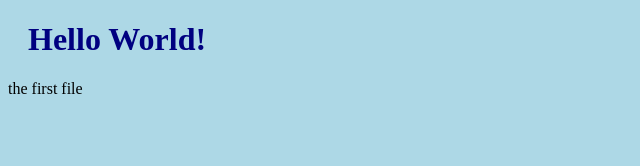
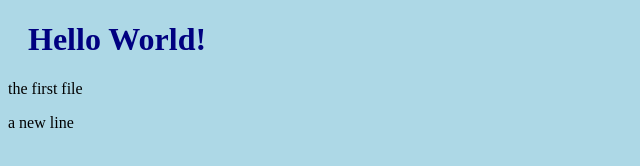
Before and after one commit to Rezvaneh1362/testproject, a plain HTML site: page index.html in a window 1280 px wide. Shown: the full height of the page, 0-640 px from the left. Drawn offline with Linux system fonts and the light colour scheme.

Commit message:
index.html Updated

```diff
--- a/index.html
+++ b/index.html
@@ -7,5 +7,6 @@
 <body>
        <h1>Hello World!</h1>
        <p>the first file</p>
+       <p> a new line</p>
 </body>
 </html>
```
